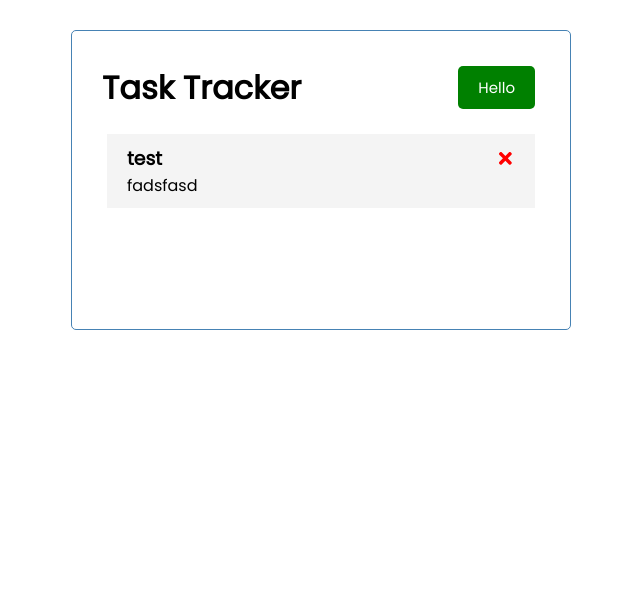
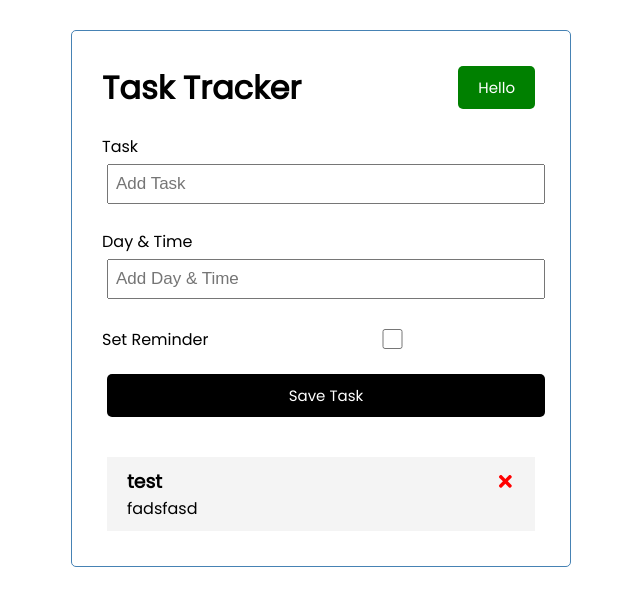
Before and after one commit to MattLMerritt/protocol-protocol, a React (Create React App) app in the folder gabrij2/todo list (learning react project)/: page / in a window 1280 px wide. Shown: the top 606 px of the page, without its empty margins (319-959 px from the left). Built offline with nearby package versions, Linux system fonts and the light colour scheme.

Commit message:
added set task feature

```diff
--- a/gabrij2/todo list (learning react project)/src/App.js
+++ b/gabrij2/todo list (learning react project)/src/App.js
@@ -1,11 +1,20 @@
 import { useState } from "react";
 import Header from "./components/Header";
 import Tasks from "./components/Tasks";
+import { AddTask } from "./components/AddTask";
 
 const App = () => {
   const [tasks, setTasks] = useState([
     { id: 1, text: "test", day: "fadsfasd", reminder: false },
   ]);
+
+  // Add Task
+  const addTask = (task) => {
+    //Create an id
+    const id = Math.floor(Math.random() * 10000) + 1;
+    const newTask = { id, ...task };
+    setTasks([...tasks, newTask]);
+  };
 
   // Delete Task
   const deleteTask = (id) => {
@@ -25,6 +34,7 @@
   return (
     <div className="container">
       <Header title="Task Tracker" />
+      <AddTask onAdd={addTask} />
       {tasks.length > 0 ? (
         <Tasks tasks={tasks} onDelete={deleteTask} onToggle={toggleReminder} />
       ) : (
--- /dev/null
+++ b/gabrij2/todo list (learning react project)/src/components/AddTask.js
@@ -0,0 +1,57 @@
+import { useState } from "react";
+
+export const AddTask = ({ onAdd }) => {
+  const [text, setText] = useState("");
+  const [day, setDay] = useState("");
+  const [reminder, setReminder] = useState(false);
+
+  const onSubmit = (e) => {
+    e.preventDefault(); // prevent submitting to page
+    // Validation
+    if (!text) {
+      alert("Please add a task");
+      return;
+    }
+
+    onAdd({ text, day, reminder });
+
+    //clear the form
+    setText("");
+    setDay("");
+    setReminder(false);
+  };
+
+  return (
+    <form className="add-form" onSubmit={onSubmit}>
+      <div className="form-control">
+        <label> Task </label>
+        <input
+          type="text"
+          placeholder="Add Task"
+          value={text}
+          onChange={(e) => setText(e.target.value)}
+        />
+      </div>
+      <div className="form-control">
+        <label> Day & Time </label>
+        <input
+          type="text"
+          placeholder="Add Day & Time"
+          value={day}
+          onChange={(e) => setDay(e.target.value)}
+        />
+      </div>
+      <div className="form-control form-control-check">
+        <label>Set Reminder </label>
+        <input
+          type="checkbox"
+          value={reminder}
+          checked={reminder}
+          onChange={(e) => setReminder(e.currentTarget.checked)}
+        />
+      </div>
+
+      <input type="submit" value="Save Task" className="btn btn-block"></input>
+    </form>
+  );
+};
```
